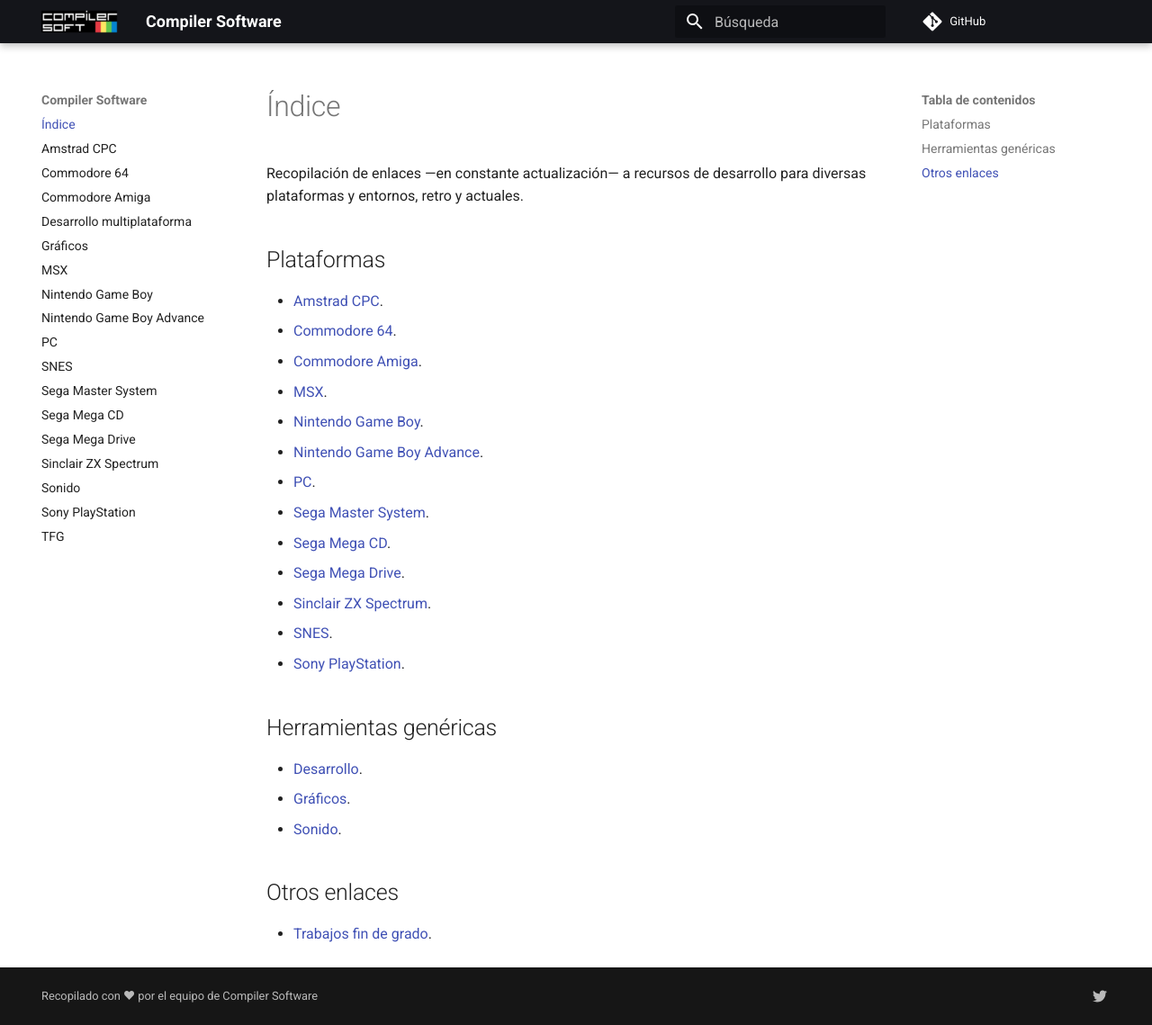
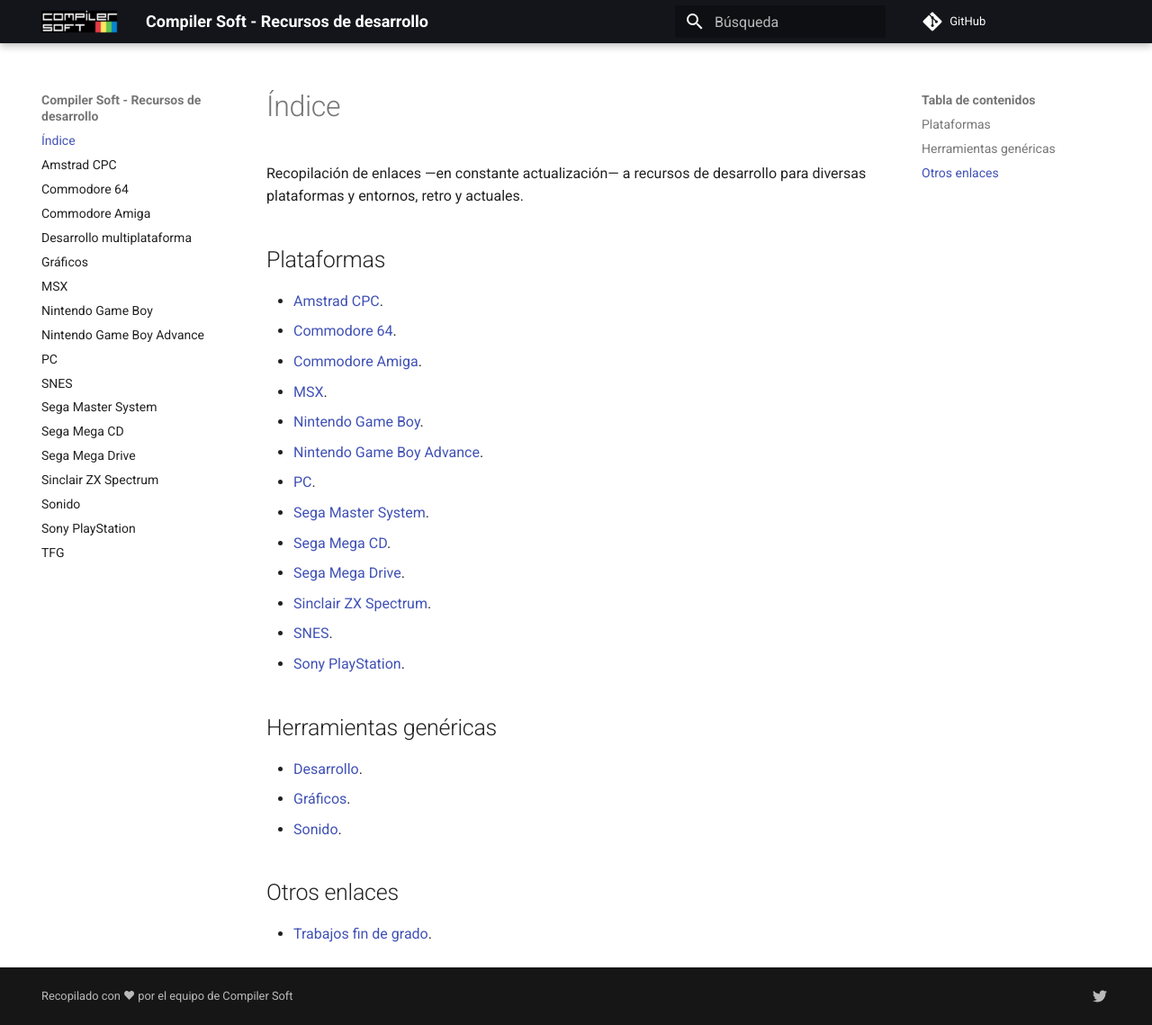
Before and after one commit to compilersoftware/recursos-desarrollo, an MkDocs documentation site: the page built from docs/index.md, in a window 1280 px wide and 1139 px high. Shown: the whole window at 90% size. Built offline with MkDocs 1.6.1 and Material for MkDocs 9.7.7, drawn with Linux system fonts in a browser that asks for light colours; comment, search, counter and statistics services are not loaded.

Commit message:
fix: Site name

```diff
--- a/mkdocs.yml
+++ b/mkdocs.yml
@@ -1,4 +1,4 @@
-copyright: Recopilado con ❤ por el equipo de Compiler Software
+copyright: Recopilado con ❤ por el equipo de Compiler Soft
 extra:
   generator: false
   social:
@@ -10,7 +10,7 @@ plugins:
   - search:
       lang: es
 repo_url: https://github.com/compilersoftware/recursos-desarrollo
-site_name: Compiler Software
+site_name: Compiler Soft - Recursos de desarrollo
 theme:
   name: material
   language: es
```
